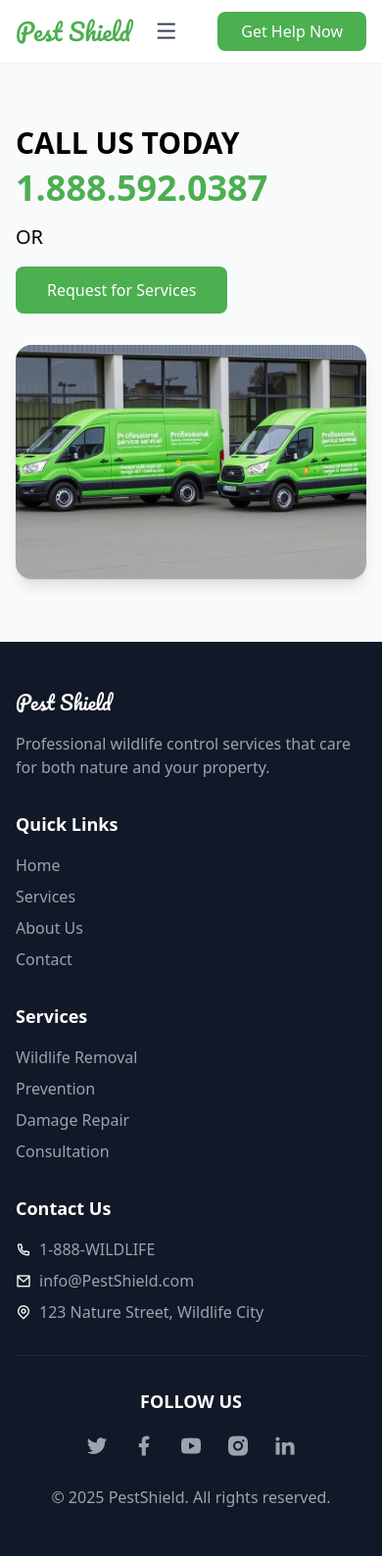
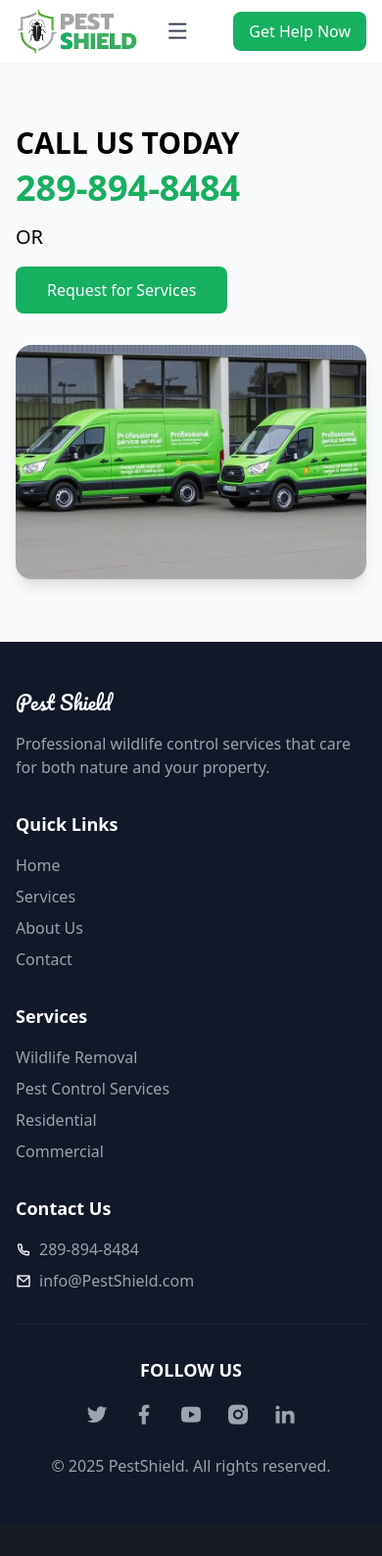
Before and after one commit to Parham-CHs/Pest-Shield, a Flask app: page /base in a window 390 px wide. Shown: the whole page at 98% size. After the commit the page ends 1506 px from the top, so only its background shows below. Run offline with Flask 3, Linux system fonts and the light colour scheme; some libraries are stand-ins or nearby versions.

Commit message:
Update base.html
color
links
phone number
dropdowns

```diff
--- a/Project/app/templates/base.html
+++ b/Project/app/templates/base.html
@@ -19,6 +19,10 @@
       :where([class^="ri-"])::before { content: "\f3c2"; }
     </style>
 
+<!-- // primary: "17AF60",
+// primary: "#4CAF50", -->
+<!-- secondary: "#8BC34A", -->
+
 
     <script>
       // Tailwind
@@ -26,9 +30,10 @@
           theme: {
           extend: {
               colors: {
-              primary: "#4CAF50",
+              primary: "#17AF60",
               secondary: "#8BC34A",
-              },
+
+            },
               borderRadius: {
               none: "0px",
               sm: "4px",
@@ -52,7 +57,7 @@
         .service-icon {
             width: 120px;
             height: 120px;
-            background: #4caf50;
+            background: #17AF60;
             border-radius: 50%;
             display: flex;
             align-items: center;
@@ -77,10 +82,14 @@
 
               <!-- Pest Shield -->
               <div class="flex items-center">
-                <a href="#" class="text-2xl font-['Pacifico'] text-primary"
+                <!-- <a href="{{ url_for('home') }}" class="text-2xl font-['Pacifico'] text-primary"
                   >Pest Shield</a
-                >
+                > -->
+                <a href="{{ url_for('home') }}">
+                  <img src="{{ url_for('static', filename='./img/logo/pestshield3.png') }}" alt="Pest Shield Logo" class="h-12">
+                </a>
               </div>
+
 
               <!-- hidden mobile menu -->
               <div class="md:hidden">
@@ -179,9 +188,6 @@
                       >Location</a
                     >
 
-                    <!-- blog -->
-                    <a href="#" class="text-gray-700 hover:text-primary transition-colors duration-500">Blog</a>
-
                     <!-- wildlife -->
                     <a
                       href="tel:1-888-WILDLIFE"
@@ -198,13 +204,14 @@
                 <a
                   href="tel:1-888-WILDLIFE"
                   class="hidden md:block text-primary font-semibold"
-                  >1-888-WILDLIFE</a
-                >
-                <button
-                  class="bg-primary text-white px-6 py-2 !rounded-button hover:bg-primary/90"
+                  >Call Us: 289-894-8484
+                </a>
+                <a
+                   href="{{ url_for('contact') }}"
+                  class="bg-primary text-white px-4 py-2 !rounded-button hover:bg-primary/90"
                 >
                   Get Help Now
-                </button>
+                </a>
               </div>
             </div>
 
@@ -220,12 +227,11 @@
                   Services
                   <i class="ri-arrow-down-s-line ml-1"></i>
                 </a>
-                <div class="absolute top-full left-0 pt-2 bg-white rounded-lg shadow-lg py-2 opacity-0 invisible group-hover:opacity-100 group-hover:visible transition-all duration-500 delay-150 w-48">
-                  <a href="{{ url_for('services_page' , animal='raccoon') }}" class="block px-4 py-2 text-gray-700 hover:bg-primary/10 hover:text-primary">Raccoon</a>
-                  <a href="#" class="block px-4 py-2 text-gray-700 hover:bg-primary/10 hover:text-primary">Wildlife Removal</a>
-                  <a href="#" class="block px-4 py-2 text-gray-700 hover:bg-primary/10 hover:text-primary">Prevention</a>
-                  <a href="#" class="block px-4 py-2 text-gray-700 hover:bg-primary/10 hover:text-primary">Damage Repair</a>
-                  <a href="#" class="block px-4 py-2 text-gray-700 hover:bg-primary/10 hover:text-primary">Consultation</a>
+                <div class="absolute top-full left-0 pt-2 bg-gray-50 rounded-lg shadow-lg py-2 opacity-0 invisible group-hover:opacity-100 group-hover:visible transition-all duration-500 delay-150 w-48">
+                  <a href="{{ url_for('services_page' , animal='WildlifeRemoval') }}" class="block px-4 py-2 text-gray-700 hover:bg-primary/10 hover:text-primary">Wildlife Removal</a>
+                  <a href="{{ url_for('services_page' , animal='PestControlServices') }}" class="block px-4 py-2 text-gray-700 hover:bg-primary/10 hover:text-primary">Pest Control Services</a>
+                  <a href="{{ url_for('services_page' , animal='Residential') }}" class="block px-4 py-2 text-gray-700 hover:bg-primary/10 hover:text-primary">Residential</a>
+                  <a href="{{ url_for('services_page' , animal='Commercial') }}" class="block px-4 py-2 text-gray-700 hover:bg-primary/10 hover:text-primary">Commercial</a>
                 </div>
               </div>
 
@@ -236,11 +242,11 @@
                   about
                   <i class="ri-arrow-down-s-line ml-1"></i>
                 </a>
-                <div class="absolute top-full left-0 pt-2 bg-white rounded-lg shadow-lg py-2 opacity-0 invisible group-hover:opacity-100 group-hover:visible transition-all duration-500 delay-150 w-48">
-                  <a href="{{ url_for('about2') }}" class="block px-4 py-2 text-gray-700 hover:bg-primary/10 hover:text-primary">Process</a>
-                  <a href="#" class="block px-4 py-2 text-gray-700 hover:bg-primary/10 hover:text-primary">Team</a>
+                <div class="absolute top-full left-0 pt-2 bg-gray-50 rounded-lg shadow-lg py-2 opacity-0 invisible group-hover:opacity-100 group-hover:visible transition-all duration-500 delay-150 w-48">
+                  <a href="{{ url_for('process') }}" class="block px-4 py-2 text-gray-700 hover:bg-primary/10 hover:text-primary">Process</a>
+                  <!-- <a href="#" class="block px-4 py-2 text-gray-700 hover:bg-primary/10 hover:text-primary">Team</a>
                   <a href="#" class="block px-4 py-2 text-gray-700 hover:bg-primary/10 hover:text-primary">Testimonials</a>
-                  <a href="#" class="block px-4 py-2 text-gray-700 hover:bg-primary/10 hover:text-primary">Careers</a>
+                  <a href="#" class="block px-4 py-2 text-gray-700 hover:bg-primary/10 hover:text-primary">Careers</a> -->
                 </div>
               </div>
 
@@ -248,18 +254,18 @@
               <div class="relative group">
                 <a href="{{ url_for('contact') }}" class="text-gray-700 hover:text-primary flex items-center">
                   Contact
-                  <i class="ri-arrow-down-s-line ml-1"></i>
+                  <!-- <i class="ri-arrow-down-s-line ml-1"></i> -->
                 </a>
-                <div class="absolute top-full left-0 pt-2 bg-white rounded-lg shadow-lg py-2 opacity-0 invisible group-hover:opacity-100 group-hover:visible transition-all duration-500 delay-150 w-48">
+                <!-- <div class="absolute top-full left-0 pt-2 bg-gray-50 rounded-lg shadow-lg py-2 opacity-0 invisible group-hover:opacity-100 group-hover:visible transition-all duration-500 delay-150 w-48">
                   <a href="#" class="block px-4 py-2 text-gray-700 hover:bg-primary/10 hover:text-primary">Get Quote</a>
                   <a href="#" class="block px-4 py-2 text-gray-700 hover:bg-primary/10 hover:text-primary">Emergency Service</a>
                   <a href="#" class="block px-4 py-2 text-gray-700 hover:bg-primary/10 hover:text-primary">Support</a>
                   <a href="#" class="block px-4 py-2 text-gray-700 hover:bg-primary/10 hover:text-primary">FAQ</a>
-                </div>
+                </div> -->
               </div>
 
               <a href="{{ url_for('location') }}" class="text-gray-700 hover:text-primary">Location</a>
-              <a href="{{ url_for('blog') }}" class="text-gray-700 hover:text-primary">Blog</a>
+              <!-- <a href="{{ url_for('blog') }}" class="text-gray-700 hover:text-primary">Blog</a> -->
             </nav>
 
 
@@ -282,9 +288,12 @@
               <div class="flex flex-wrap items-center justify-between">
                   <div class="w-full md:w-1/2 mb-8 md:mb-0">
                       <h2 class="text-3xl font-bold mb-2">CALL US TODAY</h2>
-                      <a href="tel:1.888.592.0387" class="text-4xl text-primary font-bold block mb-4">1.888.592.0387</a>
+                      <a href="tel:289-894-8484" class="text-4xl text-primary font-bold block mb-4">289-894-8484</a>
                       <p class="text-xl mb-4">OR</p>
-                      <button class="bg-primary text-white px-8 py-3 !rounded-button hover:bg-opacity-90">Request for Services</button>
+                      <a href="{{ url_for('contact') }}"
+                      class="inline-block bg-primary text-white px-8 py-3 !rounded-button hover:bg-opacity-90">
+                      Request for Services
+                      </a>
                   </div>
                   <div class="w-full md:w-1/2">
                       <img src="{{ url_for('static', filename='img/Service-Vehicles.jpg') }}" alt="Service Vehicles" class="rounded-lg shadow-lg">
@@ -313,16 +322,16 @@
               <h4 class="text-lg font-semibold mb-4">Quick Links</h4>
               <ul class="space-y-2">
                 <li>
-                  <a href="#" class="text-gray-400 hover:text-white">Home</a>
+                  <a href="{{ url_for('home') }}" class="text-gray-400 hover:text-white">Home</a>
                 </li>
                 <li>
-                  <a href="#" class="text-gray-400 hover:text-white">Services</a>
+                  <a href="{{ url_for('services_main') }}" class="text-gray-400 hover:text-white">Services</a>
                 </li>
                 <li>
-                  <a href="#" class="text-gray-400 hover:text-white">About Us</a>
+                  <a href="{{ url_for('about') }}" class="text-gray-400 hover:text-white">About Us</a>
                 </li>
                 <li>
-                  <a href="#" class="text-gray-400 hover:text-white">Contact</a>
+                  <a href="{{ url_for('contact') }}" class="text-gray-400 hover:text-white">Contact</a>
                 </li>
               </ul>
             </div>
@@ -332,23 +341,23 @@
               <h4 class="text-lg font-semibold mb-4">Services</h4>
               <ul class="space-y-2">
                 <li>
-                  <a href="#" class="text-gray-400 hover:text-white"
+                  <a href="{{ url_for('services_page' , animal='WildlifeRemoval') }}" class="text-gray-400 hover:text-white"
                     >Wildlife Removal</a
                   >
                 </li>
                 <li>
-                  <a href="#" class="text-gray-400 hover:text-white"
-                    >Prevention</a
+                  <a href="{{ url_for('services_page' , animal='PestControlServices') }}" class="text-gray-400 hover:text-white"
+                    >Pest Control Services</a
                   >
                 </li>
                 <li>
-                  <a href="#" class="text-gray-400 hover:text-white"
-                    >Damage Repair</a
+                  <a href="{{ url_for('services_page' , animal='Residential') }}" class="text-gray-400 hover:text-white"
+                    >Residential</a
                   >
                 </li>
                 <li>
-                  <a href="#" class="text-gray-400 hover:text-white"
-                    >Consultation</a
+                  <a href="{{ url_for('services_page' , animal='Commercial') }}" class="text-gray-400 hover:text-white"
+                    >Commercial</a
                   >
                 </li>
               </ul>
@@ -360,18 +369,18 @@
               <ul class="space-y-2">
                 <li class="flex items-center space-x-2">
                   <i class="ri-phone-line"></i>
-                  <span class="text-gray-400">1-888-WILDLIFE</span>
+                  <span class="text-gray-400">289-894-8484</span>
                 </li>
                 <li class="flex items-center space-x-2">
                   <i class="ri-mail-line"></i>
                   <span class="text-gray-400">info@PestShield.com</span>
                 </li>
-                <li class="flex items-center space-x-2">
+                <!-- <li class="flex items-center space-x-2">
                   <i class="ri-map-pin-line"></i>
                   <span class="text-gray-400"
-                    >123 Nature Street, Wildlife City</span
+                    >TOBECHANGED</span
                   >
-                </li>
+                </li> -->
               </ul>
             </div>
           </div>
@@ -532,30 +541,6 @@
       //   e.target.reset();
       // });
 
-
-      // Tailwind
-      tailwind.config = {
-        theme: {
-          extend: {
-            colors: {
-              primary: "#4CAF50",
-              secondary: "#8BC34A",
-            },
-            borderRadius: {
-              none: "0px",
-              sm: "4px",
-              DEFAULT: "8px",
-              md: "12px",
-              lg: "16px",
-              xl: "20px",
-              "2xl": "24px",
-              "3xl": "32px",
-              full: "9999px",
-              button: "8px",
-            },
-          },
-        },
-      };
     </script>
 
     <!-- add page script -->
```
